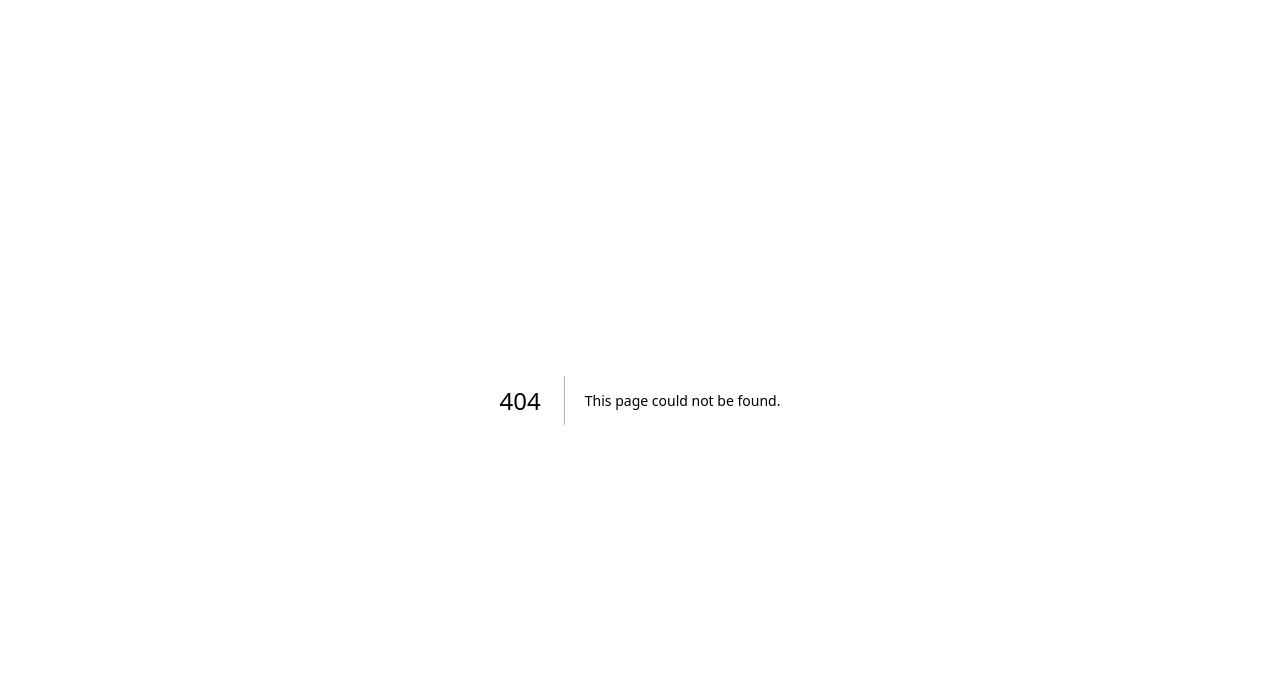
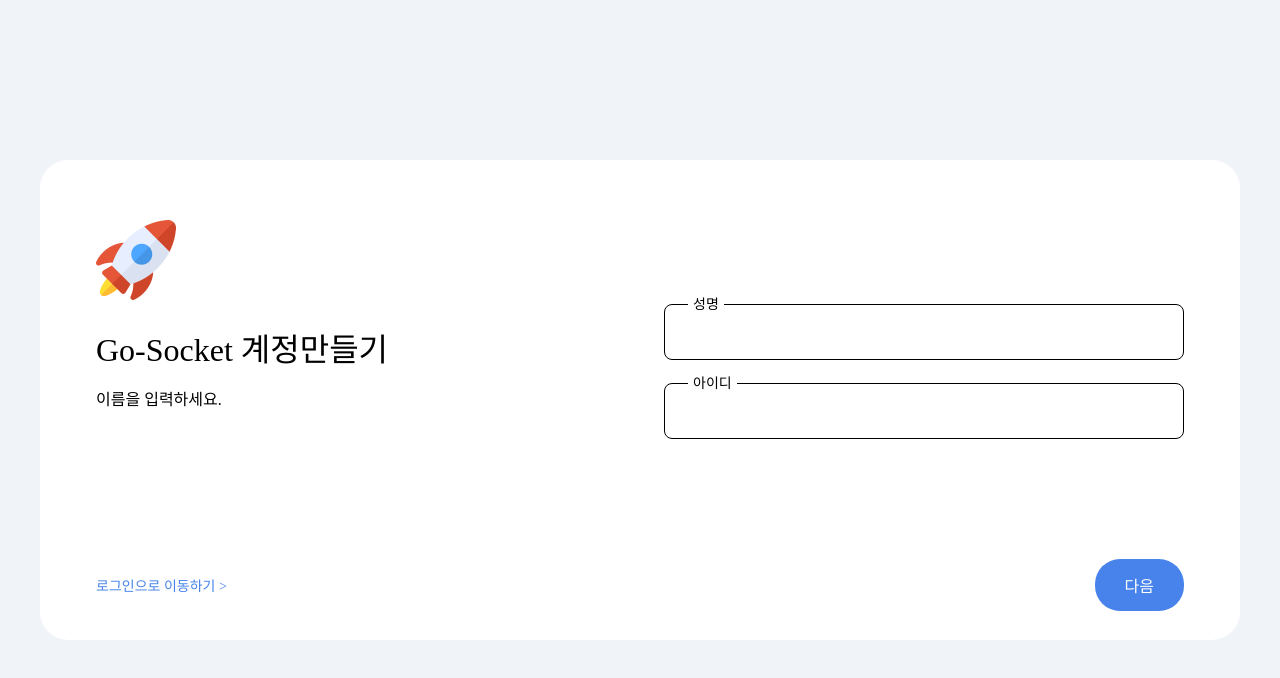
Before and after one commit to Go-Socket-Project/Go-Socket-FE, a Next.js app: page /sign-up in a window 1280 px wide. Before the commit this address had no page. Shown: the top 678 px of the page. Built offline with nearby package versions, Linux system fonts and the light colour scheme.

Commit message:
Create: Sign-up

```diff
--- /dev/null
+++ b/src/app/(auth)/sign-up/page.tsx
@@ -0,0 +1,11 @@
+"use client";
+
+import FirstStep from "@/components/auth/Sign-up/FirstStep";
+import SecondStep from "@/components/auth/Sign-up/SecondStep";
+import { useRecoilState } from "recoil";
+import { signUpStep } from "@/recoilAtoms";
+
+export default function Page() {
+  const [SignupStep] = useRecoilState(signUpStep);
+  return <>{SignupStep === "1" ? <FirstStep /> : <SecondStep />}</>;
+}
--- /dev/null
+++ b/src/components/auth/Sign-up/FirstStep/index.tsx
@@ -0,0 +1,78 @@
+"use client";
+
+import * as S from "../../AuthFormStyle/style";
+import Image from "next/image";
+import Link from "next/link";
+import AuthInput from "../../AuthInput";
+import { SubmitErrorHandler, SubmitHandler, useForm } from "react-hook-form";
+import { RegexsData } from "@/asset/RegexsData";
+import { SignupForm } from "@/types";
+import AuthButton from "../../AuthButton";
+import { useRecoilState, useSetRecoilState } from "recoil";
+import { signUpObject, signUpStep } from "@/recoilAtoms";
+
+const FirstStep = () => {
+  const { register, handleSubmit } = useForm<SignupForm>();
+  const setSignUpStep = useSetRecoilState(signUpStep);
+  const [SignUpObject, setSignUpObject] = useRecoilState(signUpObject);
+
+  const onInvalid: SubmitErrorHandler<SignupForm> = (state) =>
+    alert(state.name?.message || state.email?.message);
+
+  const onValid: SubmitHandler<SignupForm> = async (state) => {
+    setSignUpObject({
+      ...SignUpObject,
+      name: state.name,
+      email: state.email,
+    });
+    setSignUpStep("second");
+  };
+
+  return (
+    <S.AuthWrapper>
+      <S.FormWrapper>
+        <div>
+          <S.IntroWrapper>
+            <S.Logo>
+              <Image src={"/rocket.png"} width={80} height={80} alt="Logo" />
+            </S.Logo>
+            <S.TitleWrapper>
+              <h1>Go-Socket 계정만들기</h1>
+              <div>이름을 입력하세요.</div>
+            </S.TitleWrapper>
+          </S.IntroWrapper>
+          <S.TextFieldWrapper>
+            <AuthInput
+              register={register("name", {
+                required: "이름을 입력해주세요.",
+              })}
+              labelName="성명"
+              type="text"
+            />
+            <AuthInput
+              register={register("email", {
+                required: "이메일을 입력해주세요.",
+                pattern: {
+                  value: RegexsData.EMAIL,
+                  message: "이메일형식에 맞게 입력해주세요.",
+                },
+              })}
+              labelName="아이디"
+              type="text"
+            />
+          </S.TextFieldWrapper>
+          <S.FooterButtonWrapper>
+            <Link href={"/sign-in"}>로그인으로 이동하기 &gt;</Link>
+            <AuthButton
+              text="다음"
+              type={"submit"}
+              onClick={handleSubmit(onValid, onInvalid)}
+            />
+          </S.FooterButtonWrapper>
+        </div>
+      </S.FormWrapper>
+    </S.AuthWrapper>
+  );
+};
+
+export default FirstStep;
--- /dev/null
+++ b/src/components/auth/Sign-up/SecondStep/index.tsx
@@ -0,0 +1,80 @@
+"use client";
+
+import * as S from "../../AuthFormStyle/style";
+import Image from "next/image";
+import Link from "next/link";
+import AuthInput from "../../AuthInput";
+import { SubmitErrorHandler, SubmitHandler, useForm } from "react-hook-form";
+import { RegexsData } from "@/asset/RegexsData";
+import { SignupForm } from "@/types";
+import { isNotNull } from "@/utils/isNotNull";
+import AuthButton from "../../AuthButton";
+import { useRecoilState, useSetRecoilState } from "recoil";
+import { signUpObject, signUpStep } from "@/recoilAtoms";
+
+const SecondStep = () => {
+  const { register, watch, handleSubmit } = useForm<SignupForm>();
+  const setSignUpStep = useSetRecoilState(signUpStep);
+  const [SignUpObject, setSignUpObject] = useRecoilState(signUpObject);
+
+  const onInvalid: SubmitErrorHandler<SignupForm> = (state) =>
+    alert(state.password?.message || state.passwordCheck?.message);
+
+  const onValid: SubmitHandler<SignupForm> = async (state) => {
+    if (!SignUpObject.name || !SignUpObject.email || !state.password) return;
+    if (state.password !== state.passwordCheck)
+      return alert("비밀번호확인이 비밀번호와 맞지 않습니다.");
+  };
+
+  return (
+    <S.AuthWrapper>
+      <S.FormWrapper>
+        <div>
+          <S.IntroWrapper>
+            <S.Logo>
+              <Image src={"/rocket.png"} width={80} height={80} alt="Logo" />
+            </S.Logo>
+            <S.TitleWrapper>
+              <h1>안전한 비밀번호 만들기</h1>
+              <div>
+                문자, 숫자, 특수문자를 조합하여 안전한 비밀번호를 만드세요.
+              </div>
+            </S.TitleWrapper>
+          </S.IntroWrapper>
+          <S.TextFieldWrapper>
+            <AuthInput
+              register={register("password", {
+                required: "비밀번호를 입력해주세요.",
+                pattern: {
+                  value: RegexsData.PASSWORD,
+                  message: "영문, 숫자, 특수문자 포함 8~20자로 입력하세요.",
+                },
+              })}
+              labelName="패스워드"
+              type="password"
+              isValue={isNotNull(watch("password"))}
+            />
+            <AuthInput
+              register={register("passwordCheck", {
+                required: "비밀번호 확인을 입력해주세요.",
+              })}
+              labelName="확인"
+              type="password"
+              isValue={isNotNull(watch("passwordCheck"))}
+            />
+          </S.TextFieldWrapper>
+          <S.FooterButtonWrapper>
+            <div></div>
+            <AuthButton
+              text="계정 만들기"
+              type={"submit"}
+              onClick={handleSubmit(onValid, onInvalid)}
+            />
+          </S.FooterButtonWrapper>
+        </div>
+      </S.FormWrapper>
+    </S.AuthWrapper>
+  );
+};
+
+export default SecondStep;
--- /dev/null
+++ b/src/recoilAtoms/index.ts
@@ -0,0 +1,12 @@
+import { SignupForm } from "@/types";
+import { atom } from "recoil";
+
+export const signUpStep = atom<string>({
+  key: "signUpStep",
+  default: "1",
+});
+
+export const signUpObject = atom<SignupForm>({
+  key: "signUpObject",
+  default: {},
+});
```
